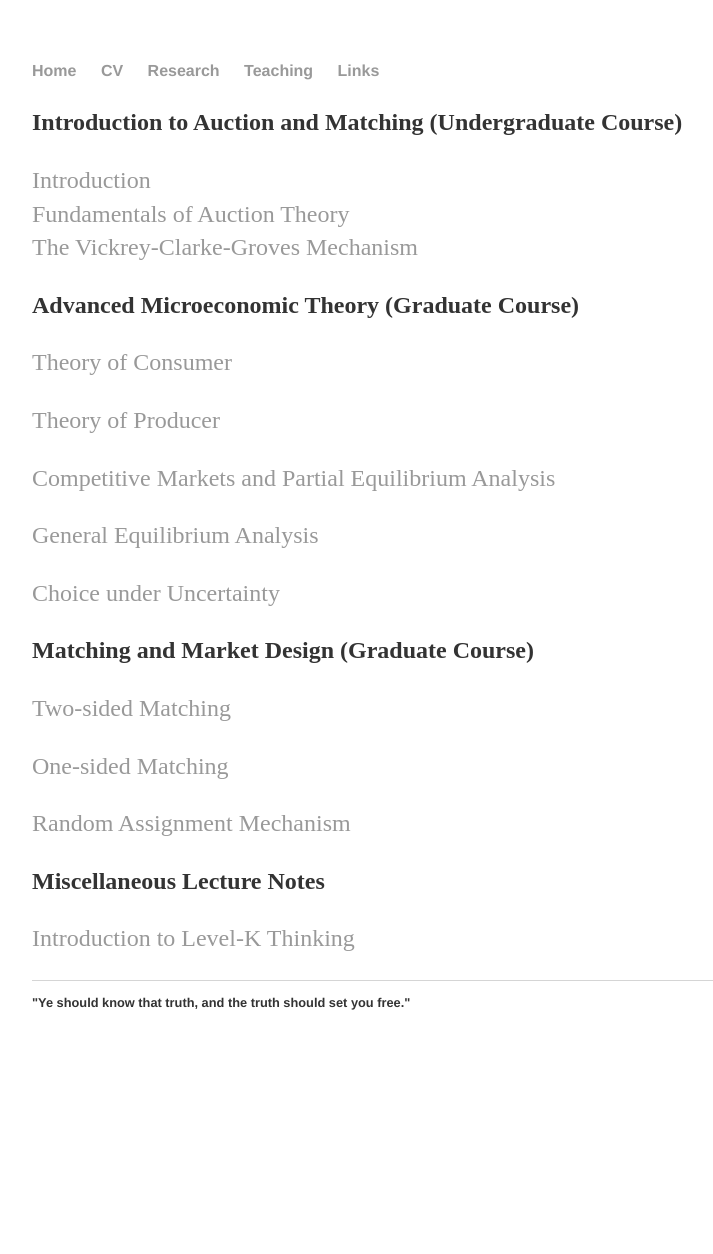
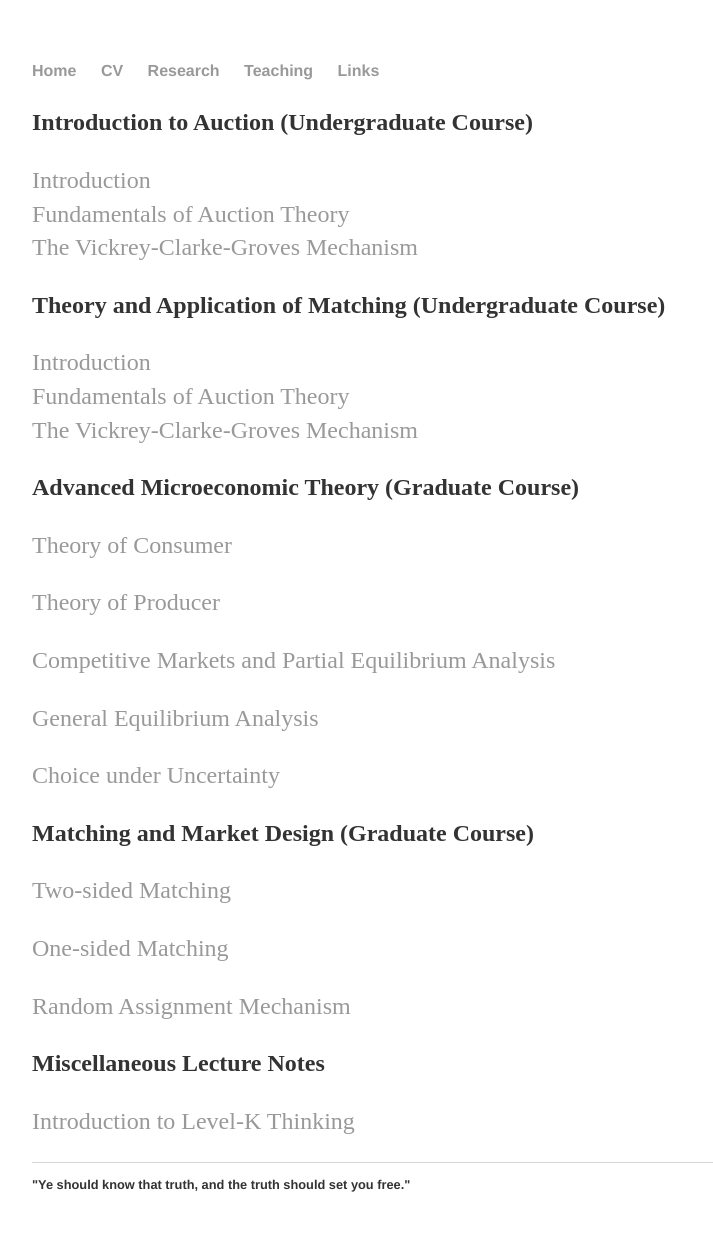
Before and after one commit to zlchurch/zlchurch.github.io, a Jekyll site: the page built from teaching/index.md, in a window 1280 px wide. Shown: the whole page, without its empty margins (160-873 px from the left). Built offline with Jekyll 4.4.1, drawn with Linux system fonts in a browser that asks for light colours; before the commit the page ends 1072 px from its top, so only the background shows below that.

Commit message:
Update index.md

```diff
--- a/teaching/index.md
+++ b/teaching/index.md
@@ -11,6 +11,18 @@ layout: default
 [Fundamentals of Auction Theory](https://github.com/haihan/haihan.github.io/blob/master/teaching/intromarketdesign/lecture02.pdf)
 [The Vickrey-Clarke-Groves Mechanism
 ](https://github.com/haihan/haihan.github.io/blob/master/teaching/intromarketdesign/lecture03.pdf)
+
+
+
+
+**Theory and Application of Matching (Undergraduate Course)**
+
+
+
+[Introduction](https://github.com/haihan/haihan.github.io/raw/master/teaching/intromrketdesign/lecture01.pdf)
+[Fundamentals of Auction Theory](https://github.com/haihan/haihan.github.io/blob/master/teaching/inromarketdesign/lecture02.pdf)
+[The Vickrey-Clarke-Groves Mechanism
+](https://github.com/haihan/haihan.github.io/blob/master/teaching/intromaretdesign/lecture03.pdf)
 
 
 
```
Also changed, not shown: other parts of teaching/index.md (+1 -1 lines).
